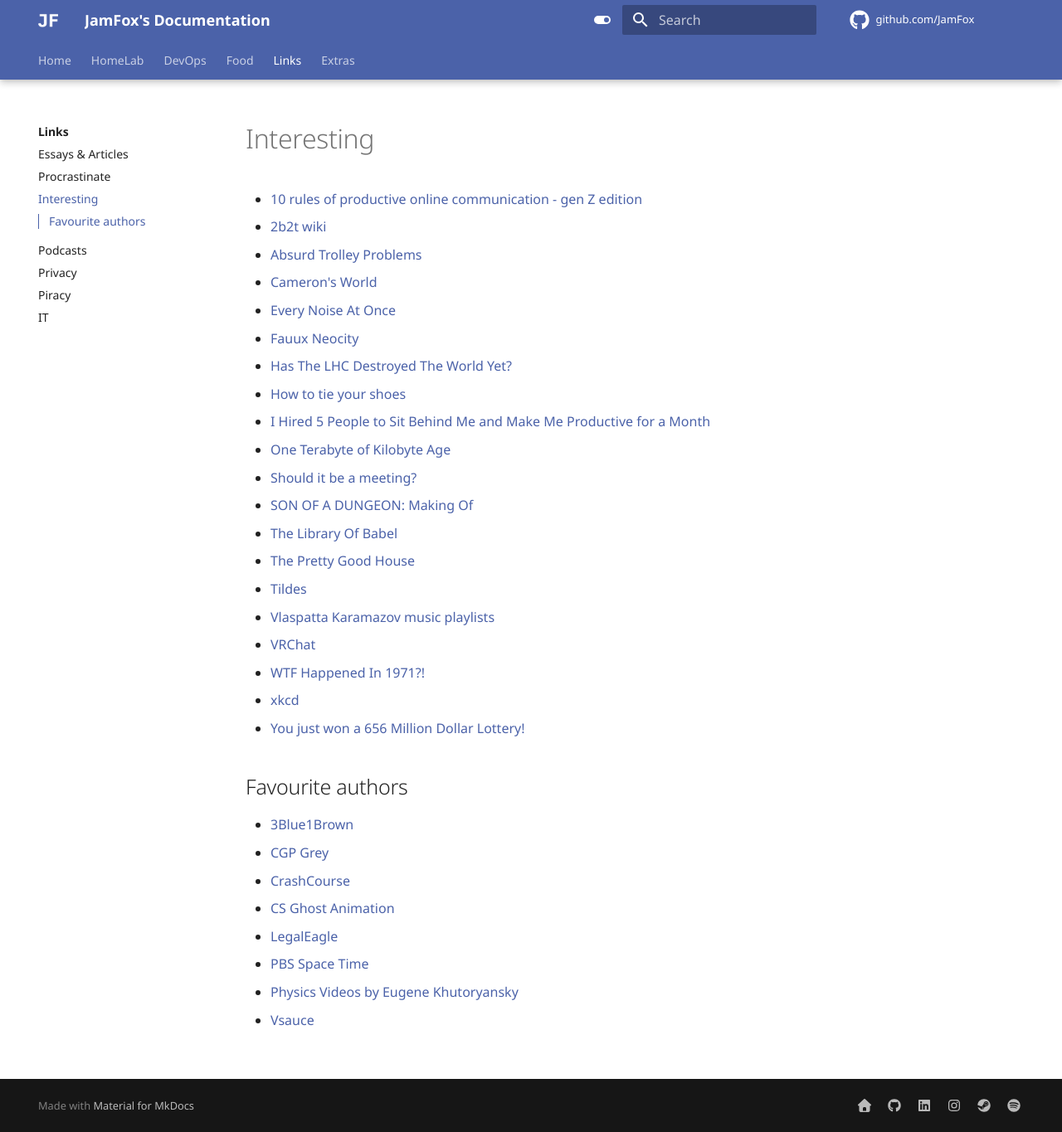
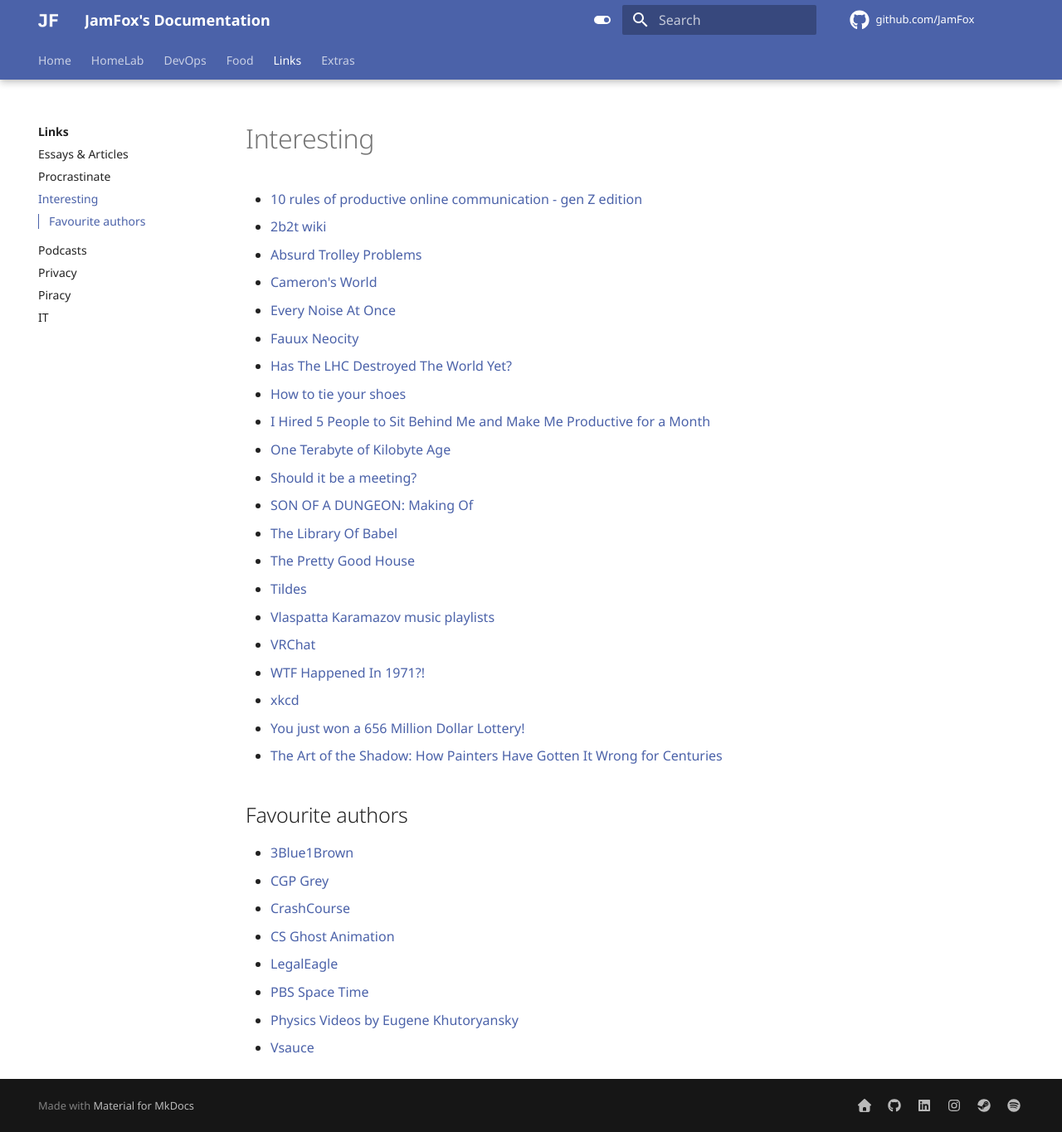
Before and after one commit to JamFox/docs.jamfox.dev, an MkDocs documentation site: the page built from docs/content/links/interesting.md, in a window 1280 px wide and 1365 px high. Shown: the whole window at 83% size. Built offline with MkDocs 1.6.1 and Material for MkDocs 9.7.7, drawn with Linux system fonts in a browser that asks for light colours; comment, search, counter and statistics services are not loaded.

Commit message:
interesting: art of shadow

```diff
--- a/docs/content/links/interesting.md
+++ b/docs/content/links/interesting.md
@@ -22,6 +22,7 @@ title: "Interesting"
 - [WTF Happened In 1971?!](https://wtfhappenedin1971.com/)
 - [xkcd](https://xkcd.com/)
 - [You just won a 656 Million Dollar Lottery!](https://old.reddit.com/r/AskReddit/comments/24vzgl/you_just_won_a_656_million_dollar_lottery_what_do/chba4bf)
+- [The Art of the Shadow: How Painters Have Gotten It Wrong for Centuries](https://thereader.mitpress.mit.edu/the-art-of-the-shadow-how-painters-have-gotten-it-wrong-for-centuries/)
 
 ## Favourite authors
 
```
